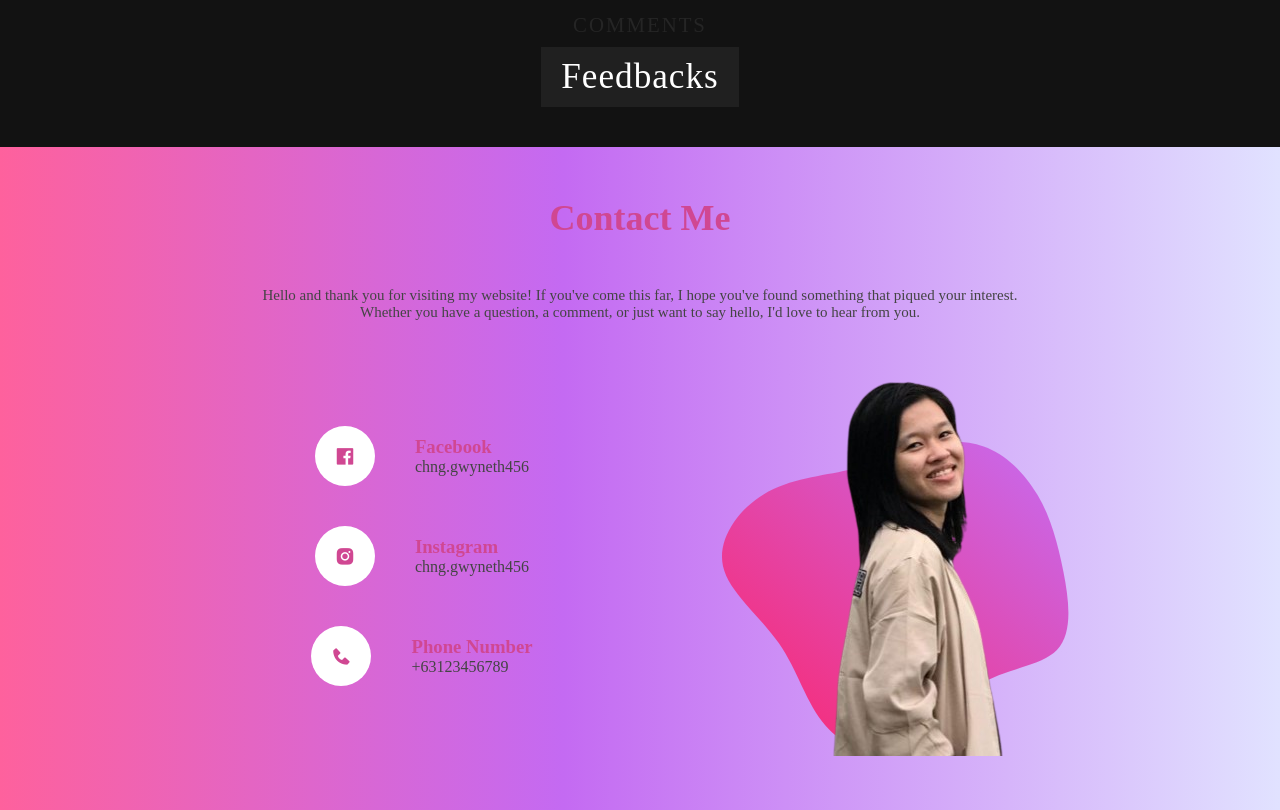
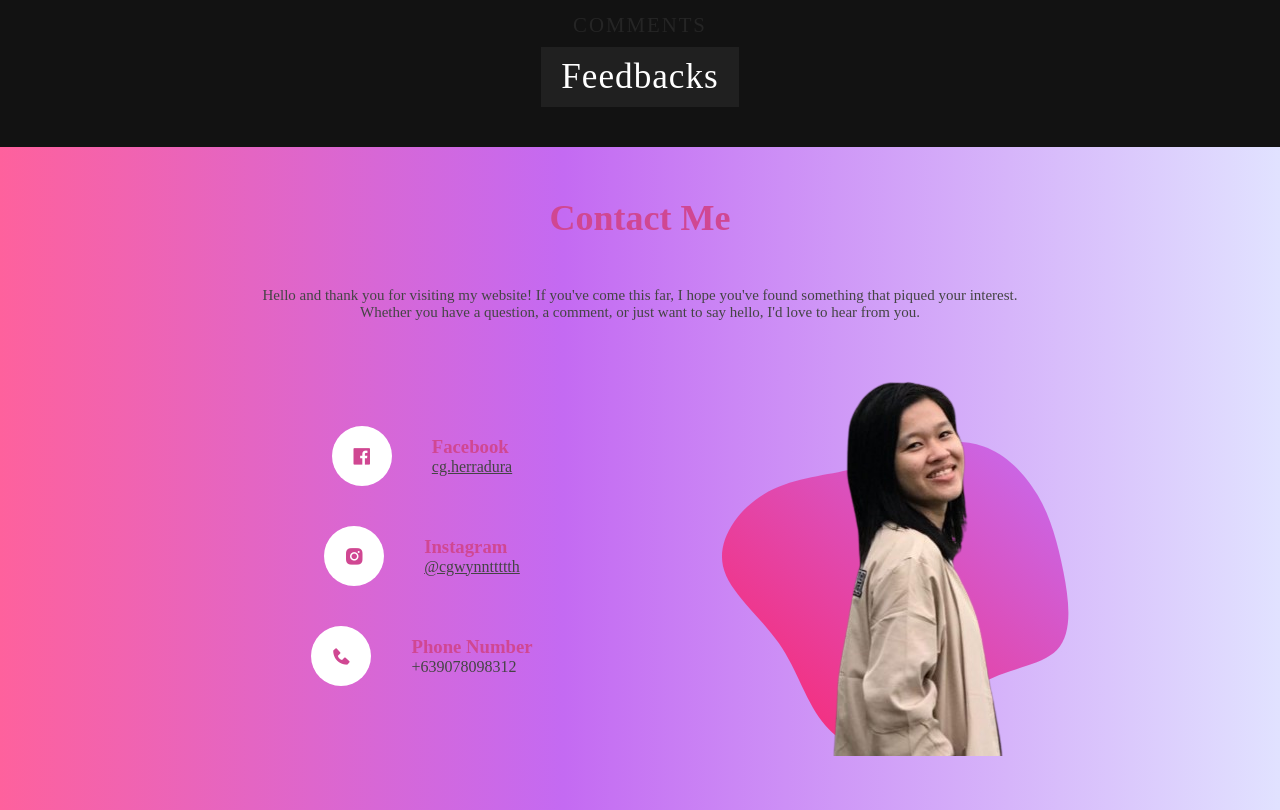
Before and after one commit to meruim/cheng, a website: page frontend/index.html in a window 1280 px wide. Shown: the part 2724-3534 px from the top of the page. Drawn offline with nearby package versions, Linux system fonts and the light colour scheme; no server answers; files whose address does not match are found by name.

Commit message:
Contacts soc med is now clickable

```diff
--- a/frontend/assets/style.css
+++ b/frontend/assets/style.css
@@ -673,6 +673,10 @@
 .text {
   color: var(--secondary);
 }
+.text a {
+  color: var(--secondary);
+  text-decoration: underline;
+}
 
 .text h3 {
   color: var(--primary);
--- a/frontend/index.html
+++ b/frontend/index.html
@@ -42,7 +42,7 @@
         <li><a href="#home" class="active">Home</a></li>
         <li><a href="#about-section">About Me</a></li>
         <li><a href="#my_works">My Works</a></li>
-        <li><a href="#testimonials">Reviews</a></li>
+        <li><a href="#testimonials">Reviews </a></li>
         <li><a href="#contact">Contacts</a></li>
       </ul>
 
@@ -314,7 +314,9 @@
               </div>
               <div class="text">
                 <h3>Facebook</h3>
-                <p>chng.gwyneth456</p>
+                <a href="https://www.facebook.com/cg.herradura" target="_blank">
+                  cg.herradura</a
+                >
               </div>
             </div>
             <div class="box" data-aos="fade-right" data-aos-delay="300">
@@ -323,7 +325,12 @@
               </div>
               <div class="text">
                 <h3>Instagram</h3>
-                <p>chng.gwyneth456</p>
+                <a
+                  href="https://www.instagram.com/cgwynnttttth"
+                  target="_blank"
+                >
+                  @cgwynnttttth</a
+                >
               </div>
             </div>
             <div class="box" data-aos="fade-right" data-aos-delay="300">
@@ -332,7 +339,7 @@
               </div>
               <div class="text phone_text">
                 <h3>Phone Number</h3>
-                <p>+63123456789</p>
+                <p>+639078098312</p>
               </div>
             </div>
           </div>
```
